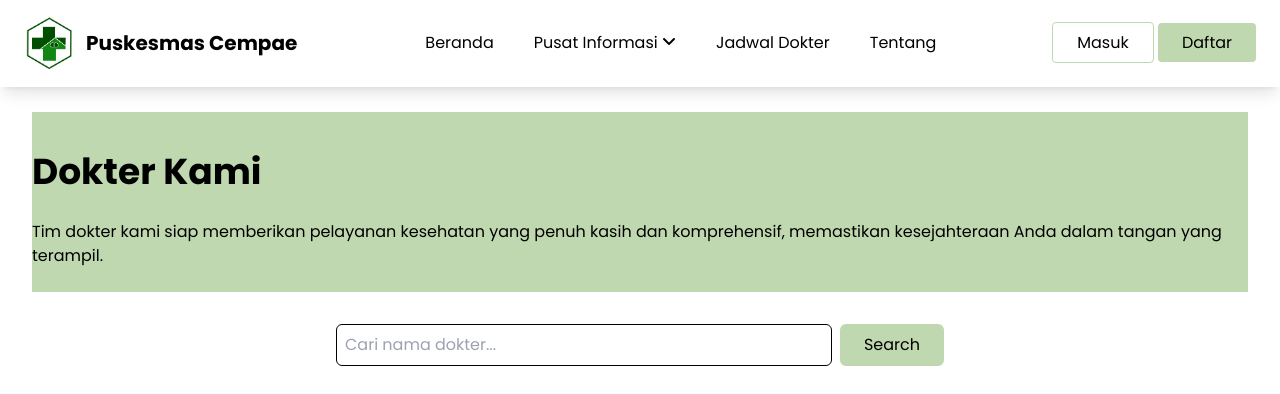
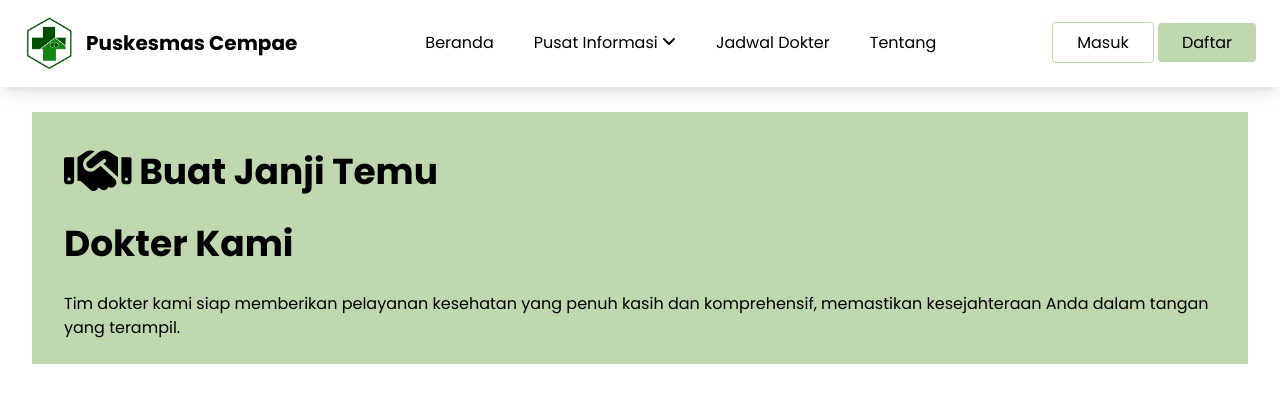
Before and after one commit to azzahra-04/puskesmas-cempae, a SvelteKit app: page /doctor-schedules in a window 1280 px wide. Shown: the top 394 px of the page. Built offline with nearby package versions, Linux system fonts and the light colour scheme; no server answers; the database is empty.

Commit message:
Update +page.svelte

```diff
--- a/src/routes/(main)/doctor-schedules/+page.svelte
+++ b/src/routes/(main)/doctor-schedules/+page.svelte
@@ -75,7 +75,10 @@
 
 <section class="py-14 pt-28" id="doctorSchedules">
   <div class="max-w-screen-xl mx-auto px-4 md:px-8 ">
-    <div class="bg-green justify-between py-6 " id="jadwal-dokter">
+    <div class="bg-green justify-between py-6 px-4 md:px-8" id="jadwal-dokter">
+<h1 class="text-2xl py-4 md:text-3xl lg:text-4xl font-bold">
+      <i class="fa-solid fa-handshake fa-xl"></i> Buat Janji Temu
+    </h1>
       <h2 class="text-2xl py-4 md:text-3xl lg:text-4xl font-bold">
         Dokter Kami
       </h2>
```
